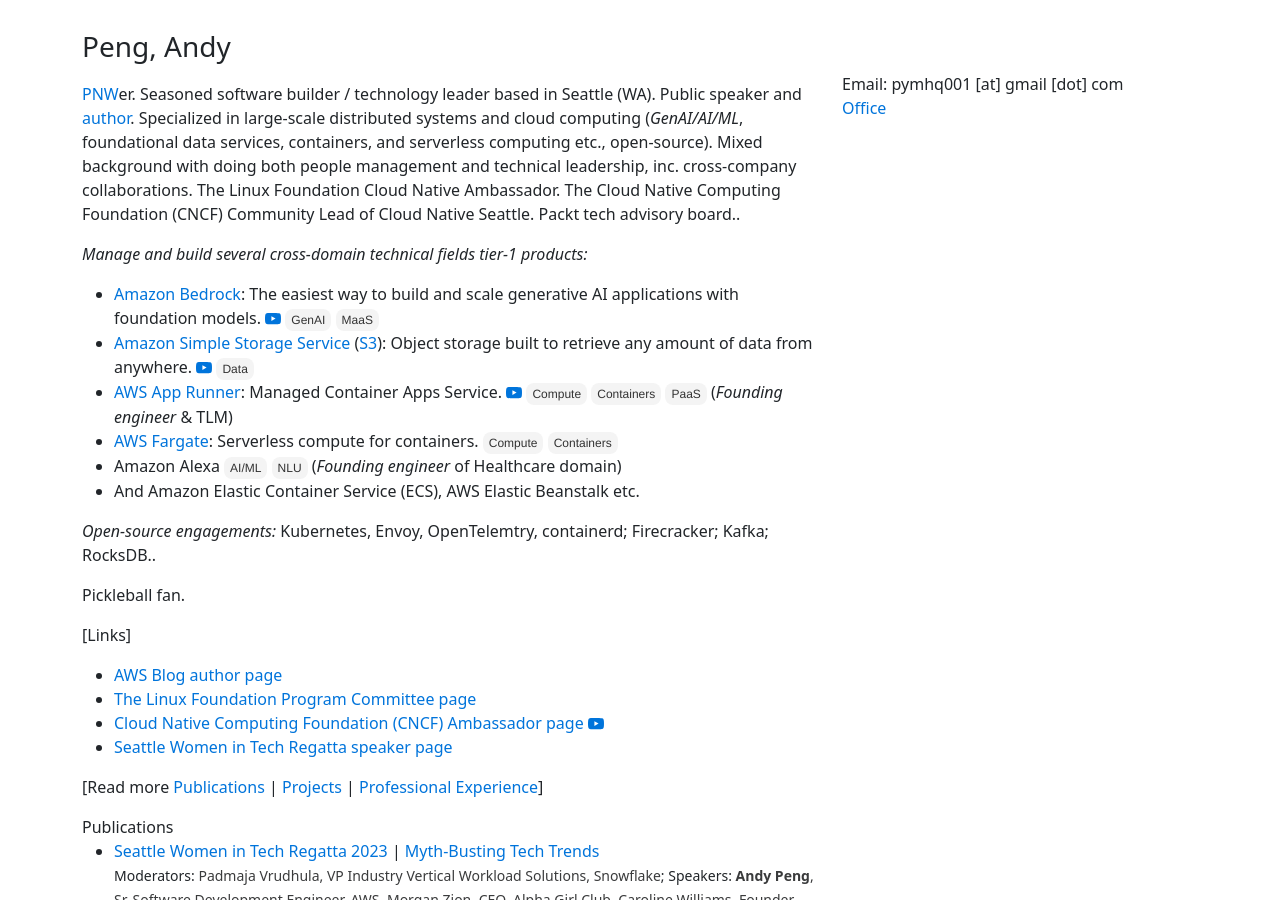
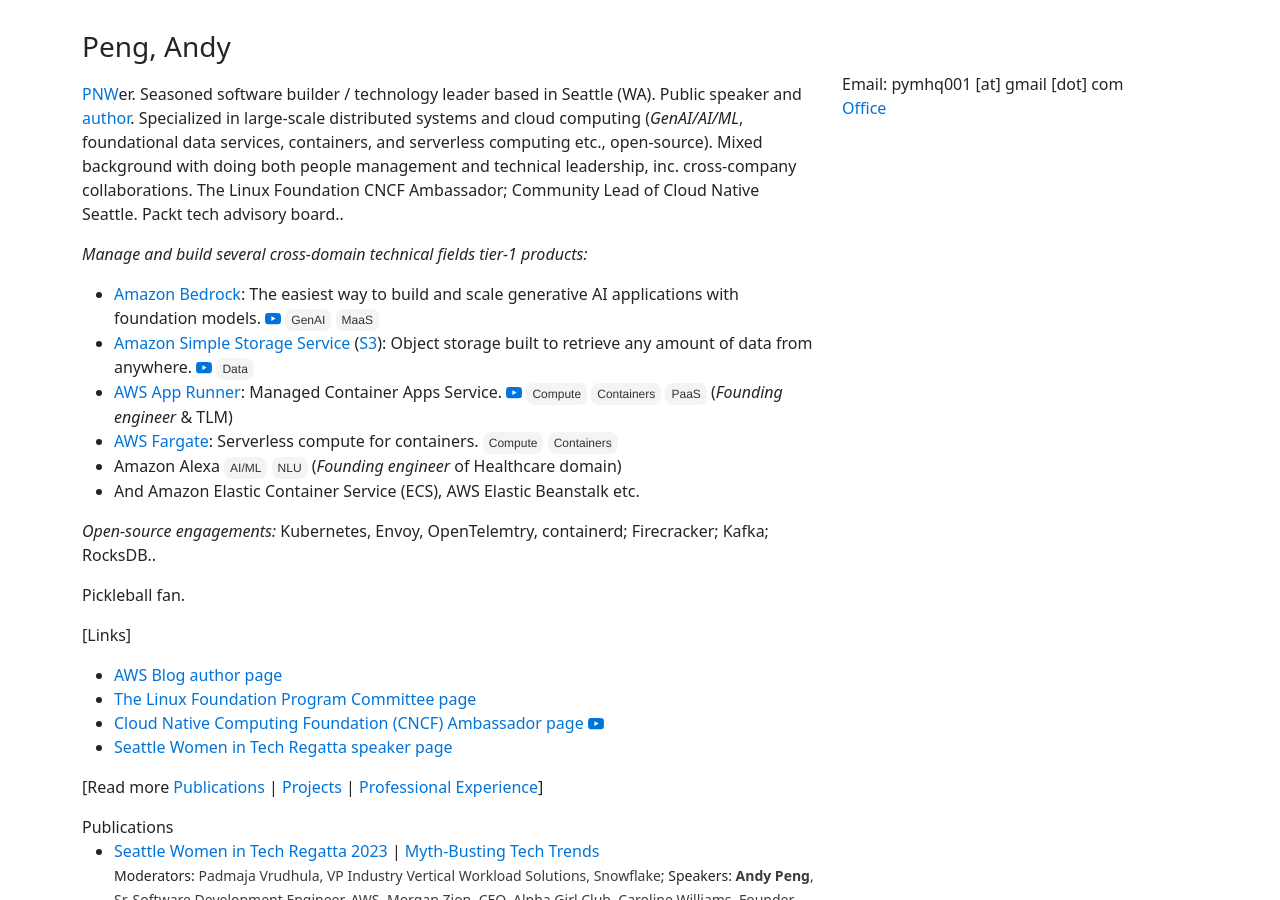
Before and after one commit to gfw001/gfw001.github.io, a Jekyll site: the page portfolio.html, which Jekyll copies as it is, in a window 1280 px wide and 900 px high. Built offline with Jekyll 4.4.1, drawn with Linux system fonts in a browser that asks for light colours; nearby versions of some CDN libraries; a style sheet for code colours, icons or effects is not loaded.

Commit message:
Update portfolio.html

```diff
--- a/portfolio.html
+++ b/portfolio.html
@@ -98,7 +98,7 @@
   <div class="row">
     <div class="col">
       <p style="margin-top:10px;">
-        <a href="https://www.pcta.org/">PNW</a>er. Seasoned software builder / technology leader based in Seattle (WA). Public speaker and <a href="https://aws.amazon.com/blogs/containers/author/yimipeng/">author</a>. Specialized in large-scale distributed systems and cloud computing (<i>GenAI/AI/ML</i>, foundational data services, containers, and serverless computing etc., open-source). Mixed background with doing both people management and technical leadership, inc. cross-company collaborations. The Linux Foundation Cloud Native Ambassador. The Cloud Native Computing Foundation (CNCF) Community Lead of Cloud Native Seattle. Packt tech advisory board.. <br>
+        <a href="https://www.pcta.org/">PNW</a>er. Seasoned software builder / technology leader based in Seattle (WA). Public speaker and <a href="https://aws.amazon.com/blogs/containers/author/yimipeng/">author</a>. Specialized in large-scale distributed systems and cloud computing (<i>GenAI/AI/ML</i>, foundational data services, containers, and serverless computing etc., open-source). Mixed background with doing both people management and technical leadership, inc. cross-company collaborations. The Linux Foundation CNCF Ambassador; Community Lead of Cloud Native Seattle. Packt tech advisory board.. <br>
       </p>
       <p>
 	      <i>Manage and build several cross-domain technical fields tier-1 products: </i>
```
